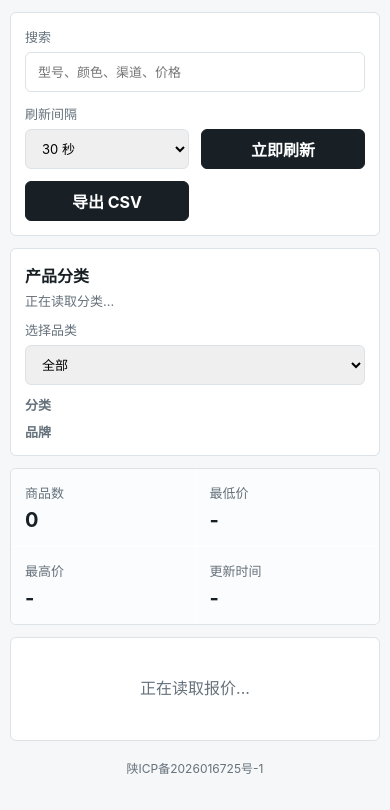
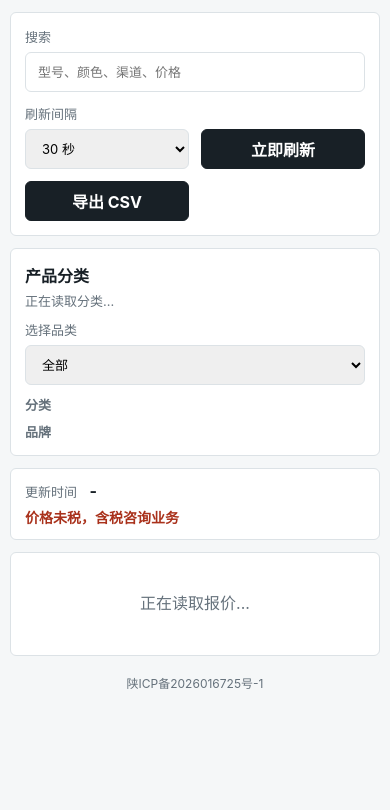
Before and after one commit to huaqiang3002/qiaogeli-quote-app, a website: page public/index.html in a window 390 px wide. Shown: the part 162-972 px from the top of the page. After the commit the page ends 887 px from the top, so only its background shows below. Drawn offline with Linux system fonts and the light colour scheme; no server answers.

Commit message:
Simplify summary and sort phone colors

```diff
--- a/public/app.js
+++ b/public/app.js
@@ -228,10 +228,10 @@ function applyFilters() {
 
 function renderSummary(items, updatedAt) {
   const prices = items.map((item) => item.price).filter((price) => typeof price === "number");
-  els.totalCount.textContent = String(items.length);
-  els.minPrice.textContent = prices.length ? money(Math.min(...prices)) : "-";
-  els.maxPrice.textContent = prices.length ? money(Math.max(...prices)) : "-";
-  els.updatedAt.textContent = formatTime(updatedAt);
+  if (els.totalCount) els.totalCount.textContent = String(items.length);
+  if (els.minPrice) els.minPrice.textContent = prices.length ? money(Math.min(...prices)) : "-";
+  if (els.maxPrice) els.maxPrice.textContent = prices.length ? money(Math.max(...prices)) : "-";
+  if (els.updatedAt) els.updatedAt.textContent = formatTime(updatedAt);
 }
 
 function renderTable(items) {
--- a/public/index.html
+++ b/public/index.html
@@ -75,21 +75,10 @@
 
       <section class="summary" aria-label="报价摘要">
         <div>
-          <span>商品数</span>
-          <strong id="totalCount">0</strong>
-        </div>
-        <div>
-          <span>最低价</span>
-          <strong id="minPrice">-</strong>
-        </div>
-        <div>
-          <span>最高价</span>
-          <strong id="maxPrice">-</strong>
-        </div>
-        <div>
           <span>更新时间</span>
           <strong id="updatedAt">-</strong>
         </div>
+        <p class="tax-note">价格未税，含税咨询业务</p>
       </section>
 
       <section class="table-wrap" aria-label="报价列表">
--- a/public/styles.css
+++ b/public/styles.css
@@ -238,29 +238,36 @@ button:hover {
 }
 
 .summary {
-  display: grid;
-  grid-template-columns: repeat(4, 1fr);
-  gap: 1px;
+  display: flex;
+  align-items: center;
+  justify-content: space-between;
+  gap: 12px;
   margin-top: 12px;
   overflow: hidden;
+  padding: 12px 14px;
 }
 
 .summary div {
   min-width: 0;
-  padding: 14px;
-  background: #fbfcfd;
 }
 
 .summary span {
-  display: block;
-  margin-bottom: 6px;
+  display: inline;
+  margin-right: 8px;
   color: var(--muted);
   font-size: 13px;
 }
 
 .summary strong {
-  display: block;
-  font-size: 20px;
+  display: inline;
+  font-size: 16px;
+}
+
+.tax-note {
+  margin: 0;
+  color: var(--accent-dark);
+  font-size: 14px;
+  font-weight: 800;
 }
 
 .table-wrap {
@@ -358,6 +365,12 @@ tr.changed {
   .controls,
   .summary {
     grid-template-columns: 1fr 1fr;
+  }
+
+  .summary {
+    align-items: flex-start;
+    flex-direction: column;
+    gap: 6px;
   }
 
   .category-head {
```
Also changed, not shown: server.js (+12 -0 lines).
